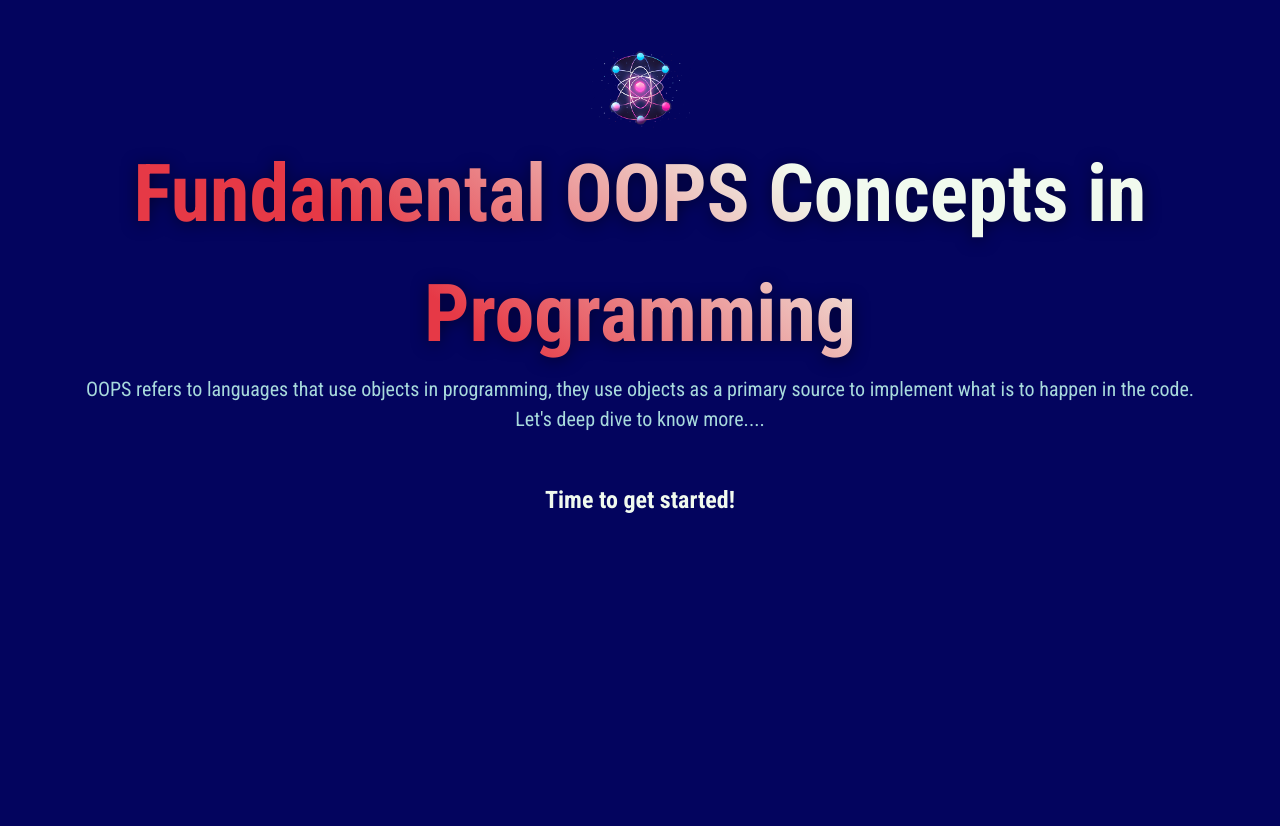
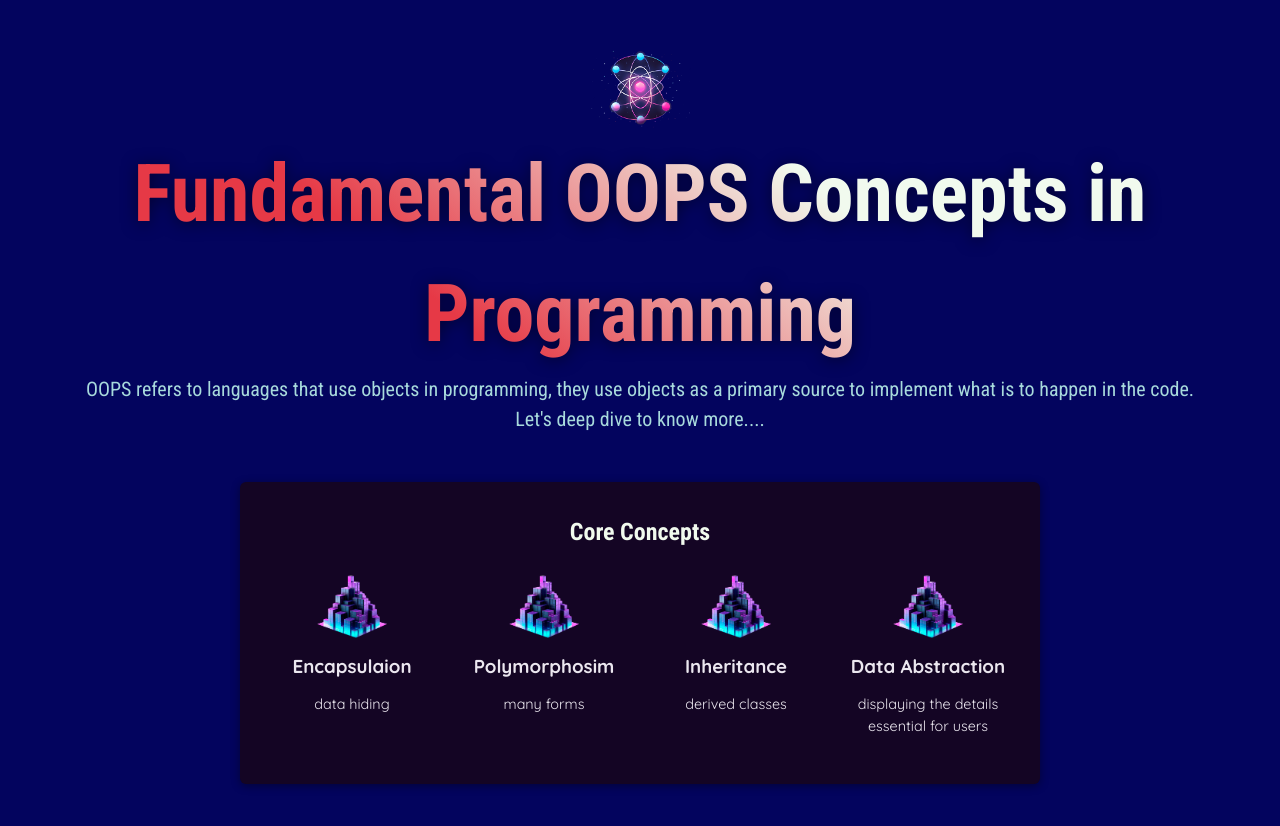
Before and after one commit to Tanushree227/ReactEssentialProject, a React (Vite) app: page / in a window 1280 px wide. Shown: the top 826 px of the page. Built offline with nearby package versions, Linux system fonts and the light colour scheme.

Commit message:
implemented props

```diff
--- a/src/App.jsx
+++ b/src/App.jsx
@@ -1,5 +1,6 @@
 import reactImg from './assets/react-core-concepts.png';
 const reactDescriptions = ["Fundamental", "Crucial", "Core"];
+import componentsImg from './assets/components.png';
 
 function getRandomInt(max)
 {
@@ -18,12 +19,45 @@ function Header() {
   </header>);
 }
 
+function CoreConcept(props)
+{
+  return (
+    <li>
+      <img src={props.img} alt={props.title} />
+      <h3>{props.title}</h3>
+      <p>{props.description}</p>
+    </li>
+  );
+}
+
 function App() {
   return (
     <div>
     <Header />
       <main>
-        <h2>Time to get started!</h2>
+        <section id='core-concepts'>
+        <h2>Core Concepts</h2>
+        <ul>
+          <CoreConcept
+            title="Encapsulaion"
+            description="data hiding"
+            img = {componentsImg} />
+          <CoreConcept
+            title="Polymorphosim"
+            description="many forms"
+            img = {componentsImg}/>
+          <CoreConcept
+            title="Inheritance"
+            description="derived classes"
+            img = {componentsImg}
+          />
+          <CoreConcept
+            title="Data Abstraction"
+            description="displaying the details essential for users"
+            img = {componentsImg}
+          />
+        </ul>
+        </section>
       </main>
     </div>
   );
--- /dev/null
+++ b/src/data.js
@@ -0,0 +1 @@
+import componentsImg from './assets/components.png';
```
